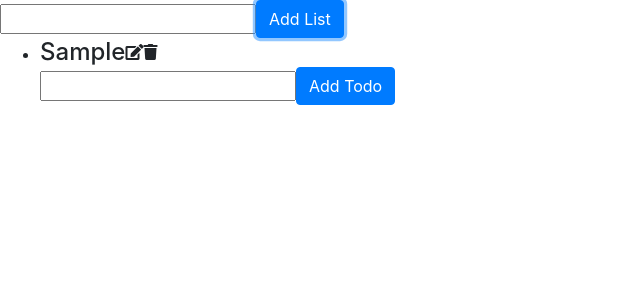
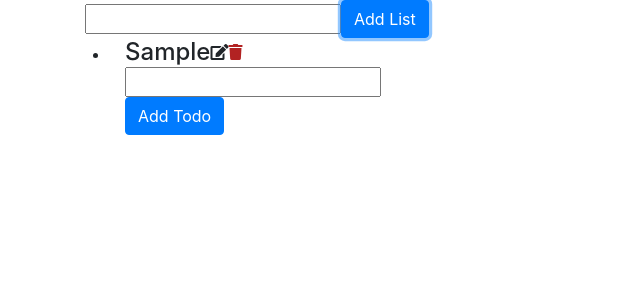
Before and after one commit to kevinlee6/Small-Projects, a React (Create React App) app: page / in a window 1280 px wide. Both pictures are taken after typing "Sample" into the empty fields and a click on the button "Add List". Shown: the top 300 px of the page, without its empty margins (0-640 px from the left). Built offline with nearby package versions, Linux system fonts and the light colour scheme.

Commit message:
Add small styling (bootstrap) for todo list.

```diff
--- a/src/App.css
+++ b/src/App.css
@@ -1,8 +1,11 @@
-.TodoList-header {
+.TodoLists-container {
   display: flex;
-  align-items: center;
+  flex-wrap: wrap;
 }
 
-.TodoList-header h4 {
-  margin: 0;
+.options {
 }
+
+.fa-trash {
+  color: firebrick;
+}
--- a/src/App.js
+++ b/src/App.js
@@ -32,9 +32,9 @@ class App extends Component {
 
   render() {
     return (
-      <div className="App">
+      <div className="App container">
         <AddTodoList addTodoList={this.addTodoList} />
-        <ul>
+        <ul className="row">
           {this.state.todoLists.map(({ id, title }) => (
             <TodoList
               key={id}
--- /dev/null
+++ b/src/components/Todo.css
@@ -0,0 +1,4 @@
+.Todo {
+  display: flex;
+  justify-content: space-between;
+}
--- a/src/components/Todo.js
+++ b/src/components/Todo.js
@@ -1,10 +1,13 @@
 import React from 'react';
+import './Todo.css';
 
 const Todo = ({ id, content, deleteTodo }) => (
-  <li key={id}>
+  <li key={id} className="Todo">
     <span>{content}</span>
-    <i className="fas fa-edit" />
-    <i onClick={() => deleteTodo(id)} className="fas fa-trash" />
+    <div className="options">
+      <i className="fas fa-edit" />
+      <i onClick={() => deleteTodo(id)} className="fas fa-trash" />
+    </div>
   </li>
 );
 
--- /dev/null
+++ b/src/components/TodoList.css
@@ -0,0 +1,12 @@
+.TodoList {
+  width: 80%;
+}
+
+.TodoList-header {
+  display: flex;
+  align-items: center;
+}
+
+.TodoList-header h4 {
+  margin: 0;
+}
--- a/src/components/TodoList.js
+++ b/src/components/TodoList.js
@@ -1,6 +1,7 @@
 import React, { Component } from 'react';
 import Todo from './Todo';
 import AddTodo from './AddTodo';
+import './TodoList.css';
 
 export default class TodoList extends Component {
   constructor(props) {
@@ -32,7 +33,8 @@ export default class TodoList extends Component {
   render() {
     const { id, title, deleteTodoList } = this.props;
     return (
-      <li>
+      <li className="TodoList-container col-md-4">
+        <div className="TodoList">
           <div className="TodoList-header">
             <h4>{title}</h4>
             <i className="fas fa-edit" />
@@ -49,6 +51,7 @@ export default class TodoList extends Component {
               />
             ))}
           </ul>
+        </div>
       </li>
     );
   }
```
Lines whose indentation alone changed are shown as unchanged.
